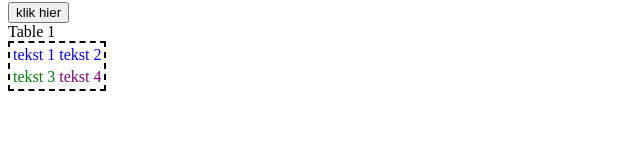
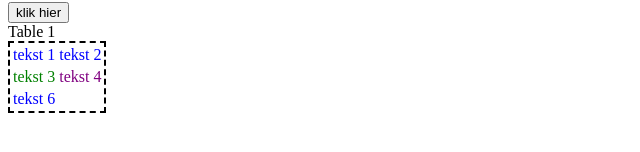
Before and after one commit to THamoen/Codefounder-Training, a plain HTML site: page index.html in a window 1280 px wide. Shown: the part 588-740 px from the top of the page, without its empty margins (0-640 px from the left). Drawn offline with Linux system fonts and the light colour scheme; files whose address does not match are found by name.

Commit message:
index.html aangepast

```diff
--- a/index.html
+++ b/index.html
@@ -41,7 +41,6 @@
 
         let c = "Thomas"; //string vanwege ""
 
-        //alert (popup)
         //alert('de waarde van a =' + a);
 
         //console
@@ -93,6 +92,9 @@
             <td style="color: green">tekst 3</td>
             <td style="color: purple">tekst 4</td>
         </tr>
+        <tr>
+            <td>tekst 6</td>
+        </tr>
     </table>
 </body>
 </html>
```
